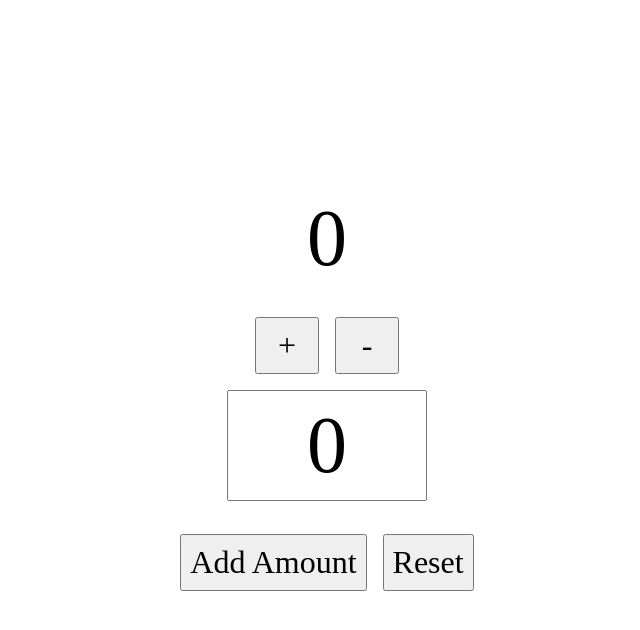
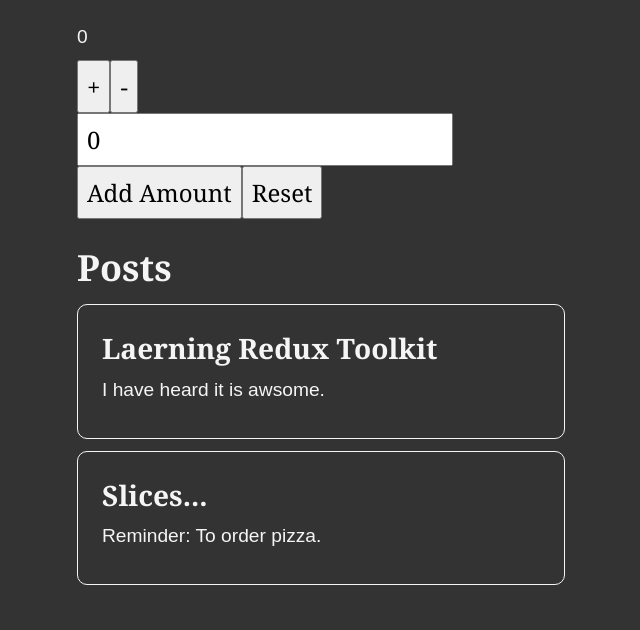
Before and after one commit to valensixx/react-redux-project, a React (Create React App) app: page / in a window 1280 px wide. Shown: the top 630 px of the page, without its empty margins (313-953 px from the left). Built offline with nearby package versions, Linux system fonts and the light colour scheme.

Commit message:
add post list

```diff
--- a/src/App.js
+++ b/src/App.js
@@ -1,9 +1,11 @@
 import Counter from "./faetures/counter/Counter";
+import PostList from "./faetures/posts/PostList";
 
 function App() {
   return (
     <main className="App">
       <Counter />
+      <PostList />
     </main>
   );
 }
--- a/src/app/store.js
+++ b/src/app/store.js
@@ -1,8 +1,10 @@
 import { configureStore } from "@reduxjs/toolkit";
 import counterReducer from '../faetures/counter/counterSlice';
+import postReducer from '../faetures/posts/postSlice';
 
 export const store = configureStore({
     reducer:{
         counter: counterReducer,
+        posts: postReducer,
     }
 })
--- /dev/null
+++ b/src/faetures/posts/PostList.js
@@ -0,0 +1,22 @@
+import { useSelector } from "react-redux";
+import { selectAllPosts } from "./postSlice";
+
+const PostList = () => {
+    const post = useSelector(selectAllPosts)
+
+    const renderedPosts = post.map(post => (
+        <article key={post.id}>
+            <h3>{post.title}</h3>
+            <p>{post.content.substring(0, 100)}</p>
+        </article>
+    ))
+
+    return (
+        <section>
+            <h2>Posts</h2>
+            {renderedPosts}
+        </section>
+    )
+}
+
+export default PostList
--- a/src/faetures/posts/postSlice.js
+++ b/src/faetures/posts/postSlice.js
@@ -11,4 +11,6 @@ const postSlice = createSlice({
     reducers: {}
 })
 
+export const selectAllPosts = (state) => state.posts;
+
 export default postSlice.reducer
--- a/src/index.css
+++ b/src/index.css
@@ -1,40 +1,74 @@
+
 * {
   margin: 0;
   padding: 0;
   box-sizing: border-box;
 }
 
+html {
+  font-family: Cambria, Cochin, Georgia, Times, "Times New Roman", serif;
+  background: #333;
+  color: whitesmoke;
+}
+
 body {
   min-height: 100vh;
-  font-size: 5rem;
-  display: grid;
-  place-content: center;
+  font-size: 1.5rem;
+  padding: 0 10% 10%;
 }
 
+
+textarea,
 input,
 button {
   font: inherit;
   padding: 0.5rem;
 }
+select {
+  font: inherit;
+  margin-bottom: 1em;
+}
+
+main {
+  max-width: 500px;
+  margin: auto;
+}
 
 section {
+  margin-top: 1em;
+}
+
+article {
+  margin: 0.5em 0.5em 0.5em 0;
+  border: 1px solid whitesmoke;
+  border-radius: 10px;
+  padding: 1em;
+}
+
+h1 {
+  font-size: 3.5rem;
+}
+
+p {
+  font-family: Arial, Helvetica, sans-serif;
+  line-height: 1.4;
+  font-size: 1.2rem;
+  margin: 0.5em 0;
+}
+
+form {
   display: flex;
   flex-direction: column;
-  justify-content: center;
-  align-items: center;
 }
 
-input {
-  text-align: center;
-  max-width: 2.5em;
+.postCredit {
+  font-size: 1rem;
 }
 
-button {
-  font-size: 2rem;
-  margin: 0.5em 0 0.5em 0.5em;
-  min-width: 2em;
+.reactionButton {
+  margin: 0 0.25em 0 0;
+  background: transparent;
+  border: none;
+  color: whitesmoke;
+  font-size: 1rem;
 }
-
-button:first-child {
-  margin-left: 0;
-}
```
